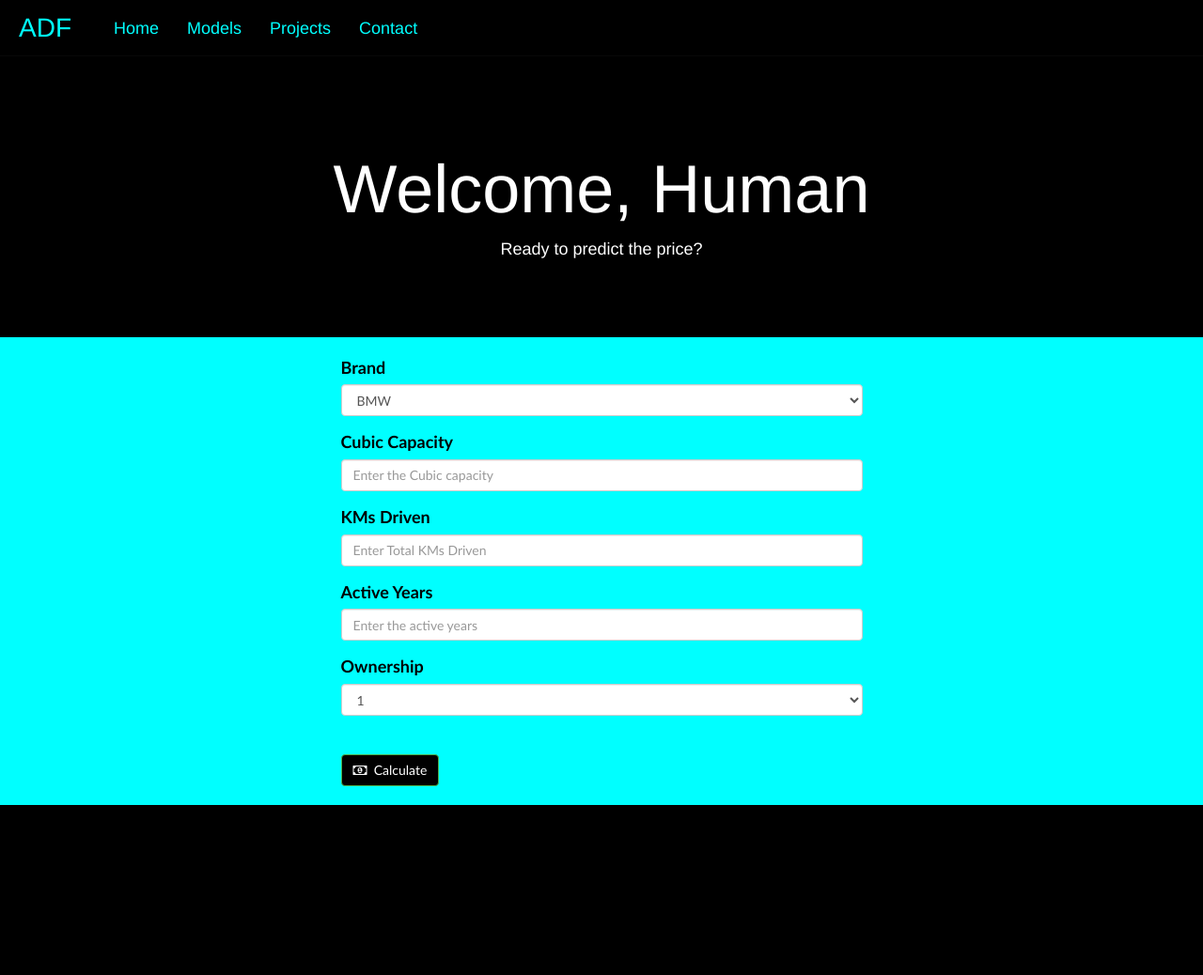
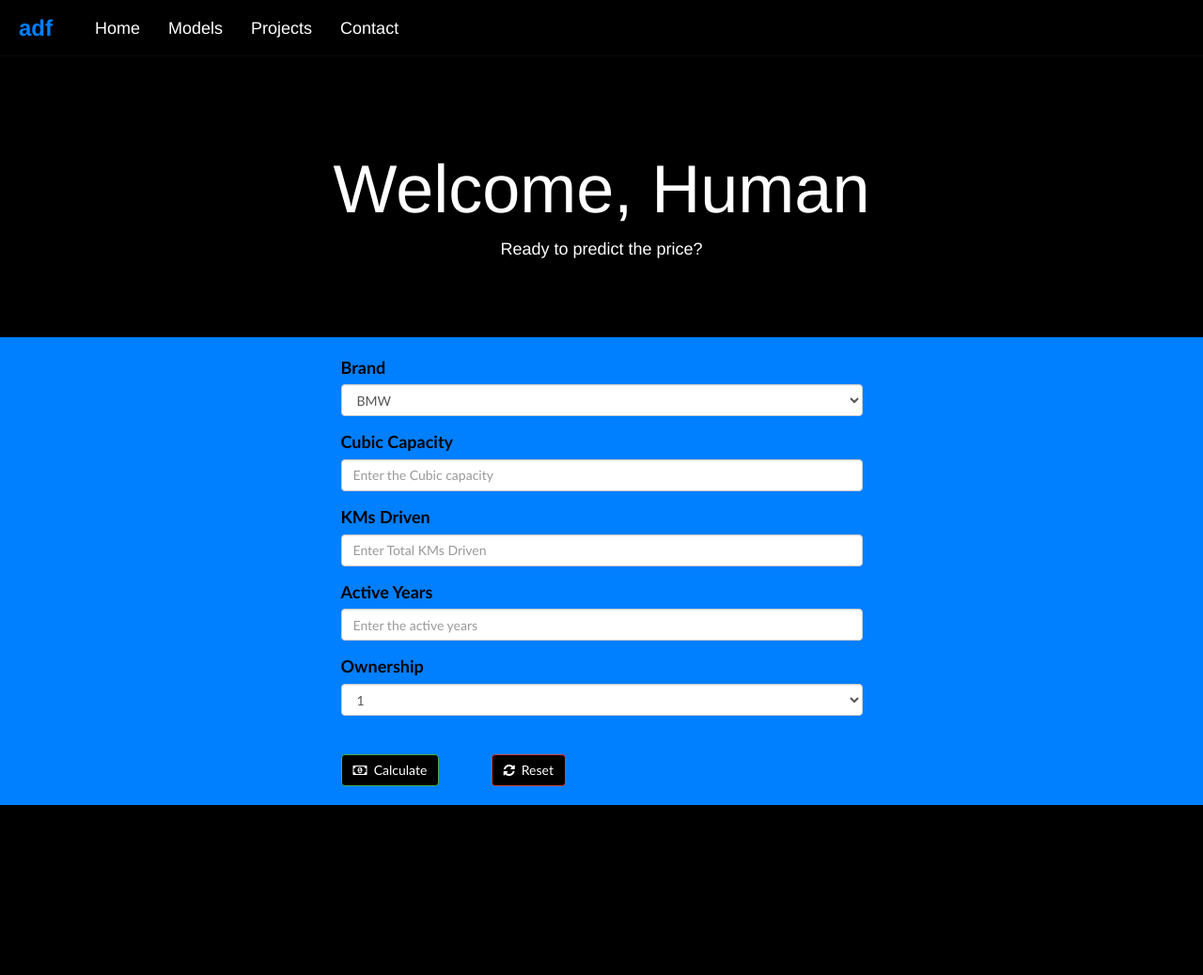
Before and after one commit to darweshfazil/bike_price_prediction, a Flask app: page / in a window 1280 px wide. Shown: the whole page at 94% size. Run offline with Flask 2, Linux system fonts and the light colour scheme; some libraries are stand-ins or nearby versions.

Commit message:
bg color

```diff
--- a/templates/bike.html
+++ b/templates/bike.html
@@ -15,7 +15,7 @@
             padding:5px;
         }
         body{
-            background-color: aqua;
+            background-color:#007fff;
             color: white;
         }
         .welcome{
@@ -47,14 +47,14 @@
                     <span class="icon-bar"></span>
                     <span class="icon-bar"></span>
                 </button>
-                <a href="#" class="navbar-brand" style="color: aqua; font-size:28px;">ADF</a>&nbsp; &nbsp;
+                <a href="#" class="navbar-brand" style="color: #007fff; font-size:24px;font-weight:bolder;">adf</a>&nbsp; &nbsp;
             </div>
             <div class="collapse navbar-collapse head" id="myNavbar">
             <ul class="nav navbar-nav">
-                <li><a href="#" style="color:aqua">Home</a></li>
-                <li><a href="#" style="color:aqua">Models</a></li>
-                <li><a href="#" style="color:aqua">Projects</a></li>
-                <li><a href="#" style="color:aqua">Contact</a></li>
+                <li><a href="#" style="color:white">Home</a></li>
+                <li><a href="#" style="color:white">Models</a></li>
+                <li><a href="#" style="color:white">Projects</a></li>
+                <li><a href="#" style="color:white">Contact</a></li>
             </ul>
             <ul class="nav navbar-nav navbar-right">
 
@@ -107,17 +107,17 @@
 
                     <div class="form-group">
                         <label for="power" class="control-label">Cubic Capacity</label>
-                        <input id="power" name="power" class="form-control" placeholder="Enter the Cubic capacity">
+                        <input id="power" name="power" type="number" class="form-control" placeholder="Enter the Cubic capacity" required>
                     </div>
 
                     <div class="form-group">
                         <label for="kms" class="control-label">KMs Driven</label>
-                        <input id="kms" name="kms" type="number" class="form-control" placeholder="Enter Total KMs Driven">
+                        <input id="kms" name="kms" type="number" class="form-control" placeholder="Enter Total KMs Driven" required>
                     </div>
 
                     <div class="form-group">
                         <label for="year" class="control-label">Active Years</label>
-                        <input id="year" name="year" type="number" class="form-control" placeholder="Enter the active years" minlength="4" maxlength="4">
+                        <input id="year" name="year" type="number" class="form-control" placeholder="Enter the active years" required>
                     </div>
 
                     <div class="form-group">
@@ -132,6 +132,8 @@
                     </div>
                     <br>
                     <button type="submit" class="btn btn-success calculate"><i class="fa fa-money"></i>&nbsp&nbspCalculate</button>
+                    &nbsp;&nbsp;&nbsp;&nbsp;&nbsp;&nbsp;&nbsp;&nbsp;&nbsp;&nbsp;
+                    <button type="clear" class="btn btn-danger calculate"><i class="fa fa-refresh"></i>&nbsp&nbspReset</button>
                 </form>
             </div>
             <div class="col-md-3"></div>
```
